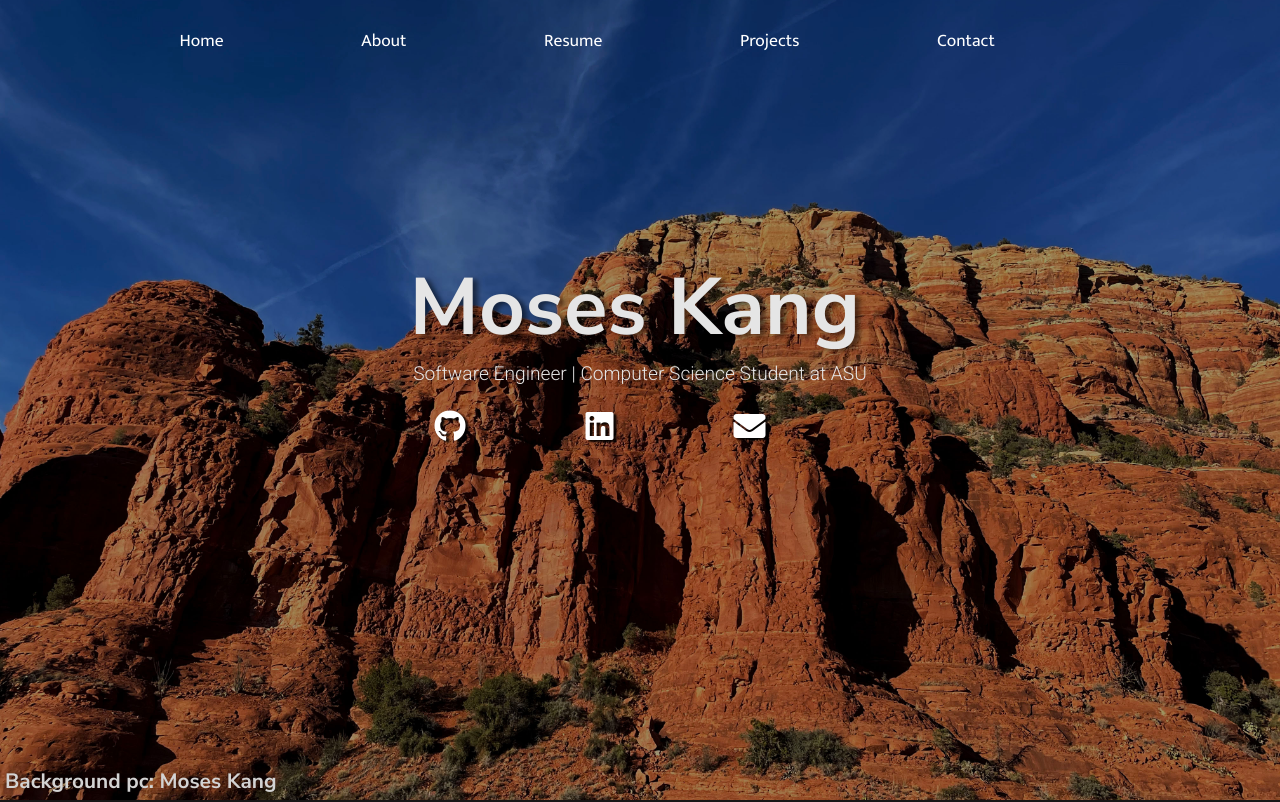
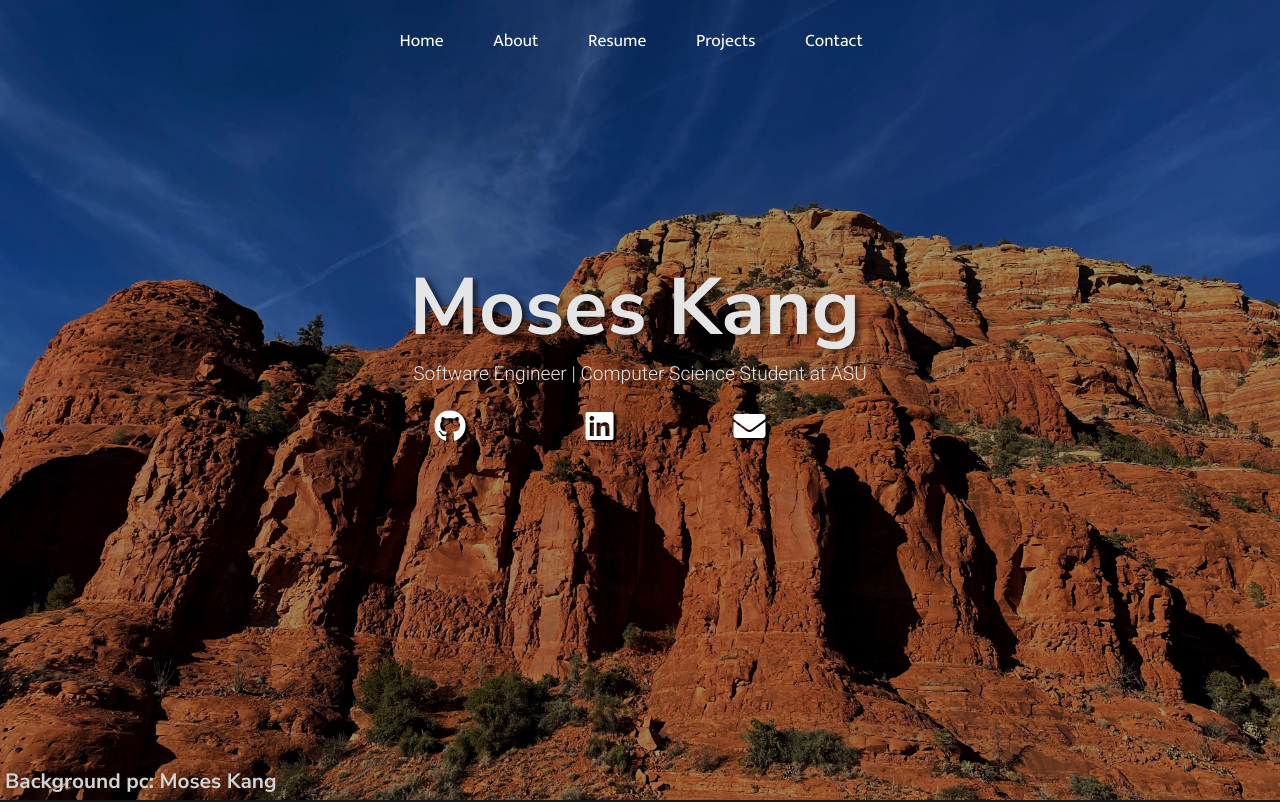
Before and after one commit to moseskang00/moseskang00.github.io, a React (Create React App) app: page / in a window 1280 px wide. Shown: the top 802 px of the page. Built offline with nearby package versions, Linux system fonts and the light colour scheme.

Commit message:
fixed bugs

```diff
--- a/src/components/NavBar/NavBar.css
+++ b/src/components/NavBar/NavBar.css
@@ -39,6 +39,10 @@ html {
 }
 .nav-links:hover {
   color: #fd5e53;
+}
+.nav-li {
+  display: flex;
+  justify-content: center;
 }
 
 @media (max-width: 740px) {
--- a/src/components/NavBar/NavBar.js
+++ b/src/components/NavBar/NavBar.js
@@ -30,7 +30,7 @@ class NavBar extends Component {
                 <ul className={this.state.clicked ? 'nav-menu active' : 'nav-menu'}>
                     {MenuItems.map((item, index) => {
                         return (
-                            <li key={index}>
+                            <li className='nav-li' key={index}>
                                 <a className={item.cName} href={item.url}>{item.title}</a>
                             </li>
                         )
```
